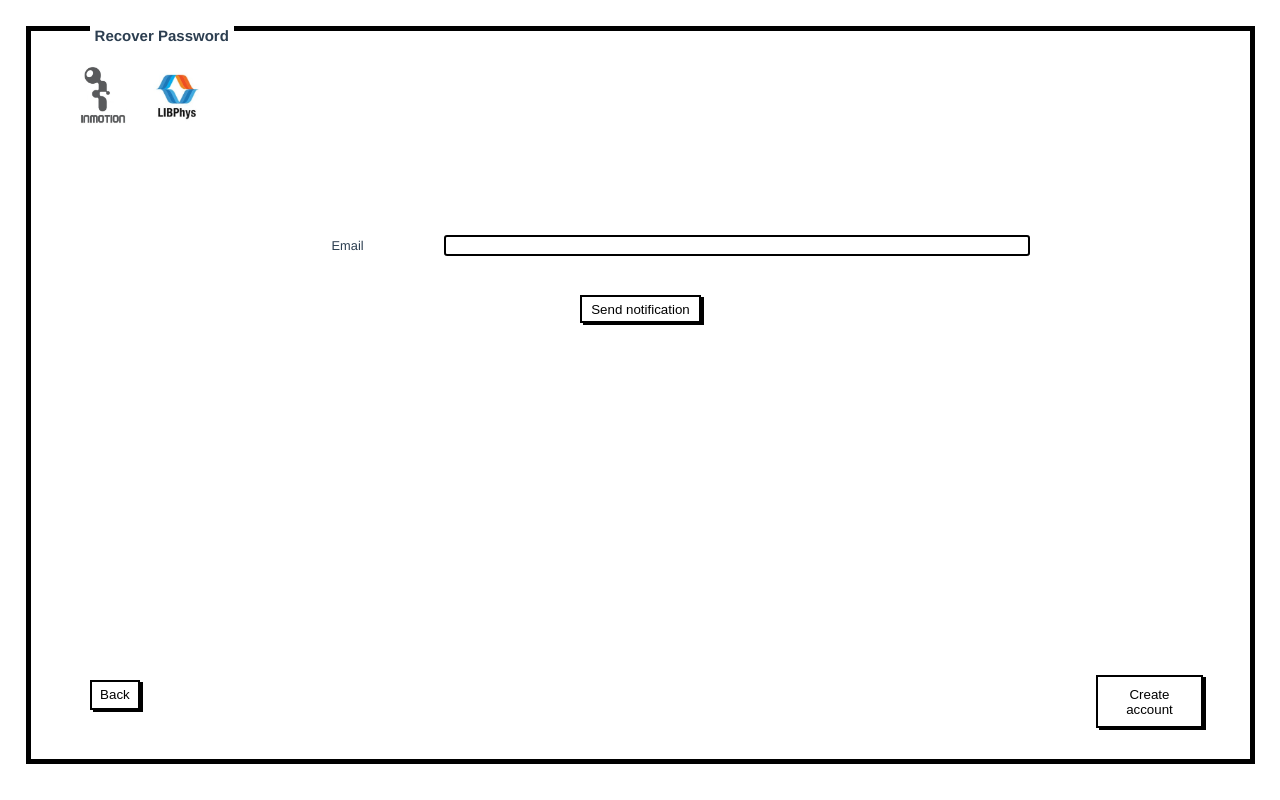
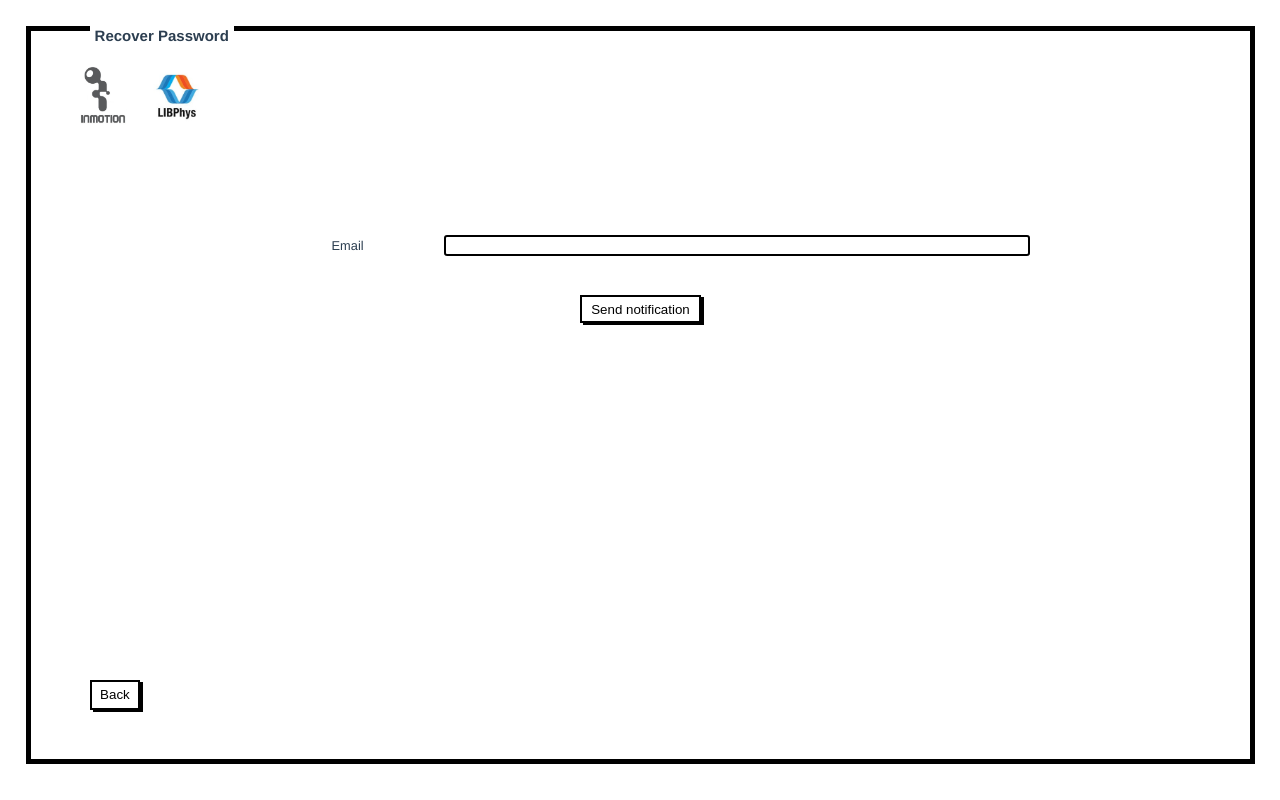
Before and after one commit to rafa98neves/InMotion, a Vue app in the folder inmotion-web/: page /recoverpassword in a window 1280 px wide. Built offline with nearby package versions, Linux system fonts and the light colour scheme; the HTML template or start-up script is replaced by a standard one; what @meforma/vue-toaster would draw is missing.

Commit message:
Update RecoverPassword.vue

```diff
--- a/inmotion-web/src/components/auth/RecoverPassword.vue
+++ b/inmotion-web/src/components/auth/RecoverPassword.vue
@@ -14,11 +14,6 @@
 
     <div class="footer-back" id="back">
       <router-link class="btn btn-patient" to="/login"><button>Back</button></router-link>
-    </div>
-    <div class="form-footer">
-      <div class="form-submit" id="submit">
-        <router-link class="btn btn-patient" to="/registerpatient"><button>Create account</button></router-link>
-      </div>
     </div>
 
   </div>
```
